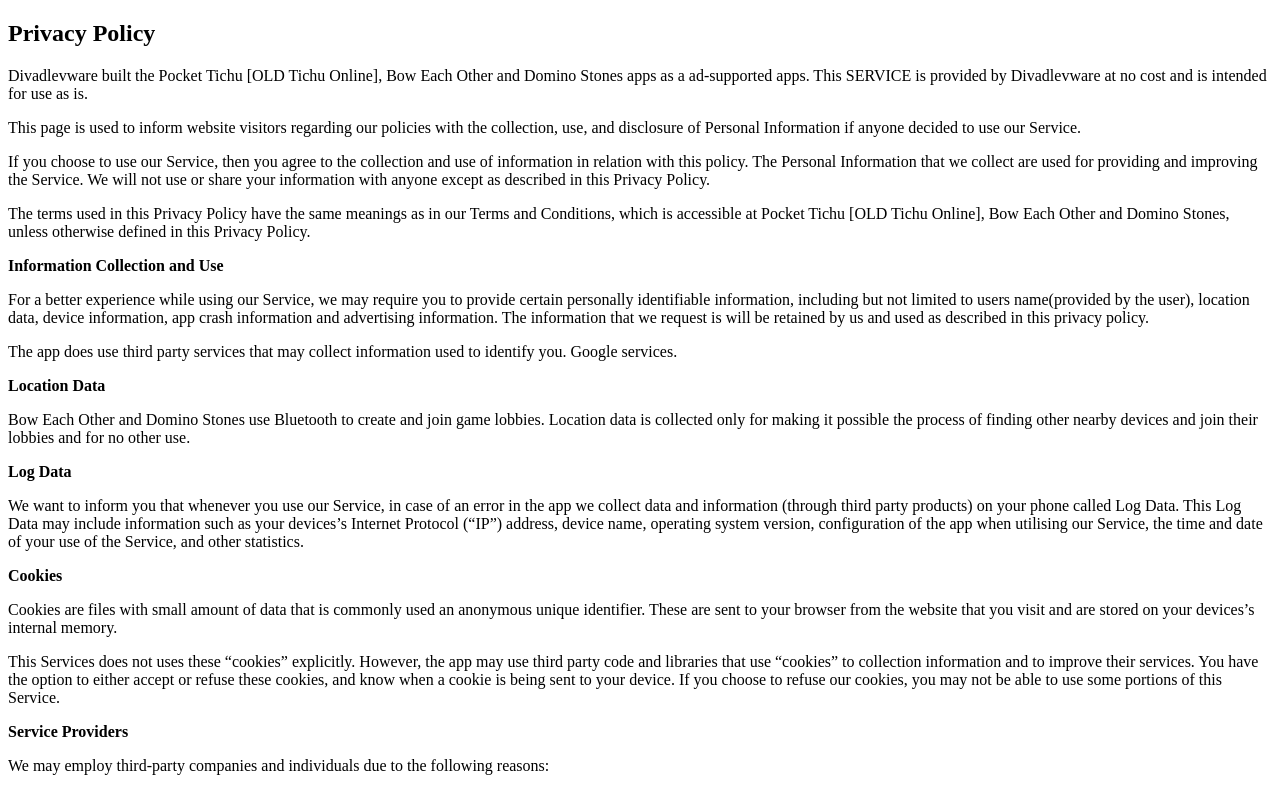
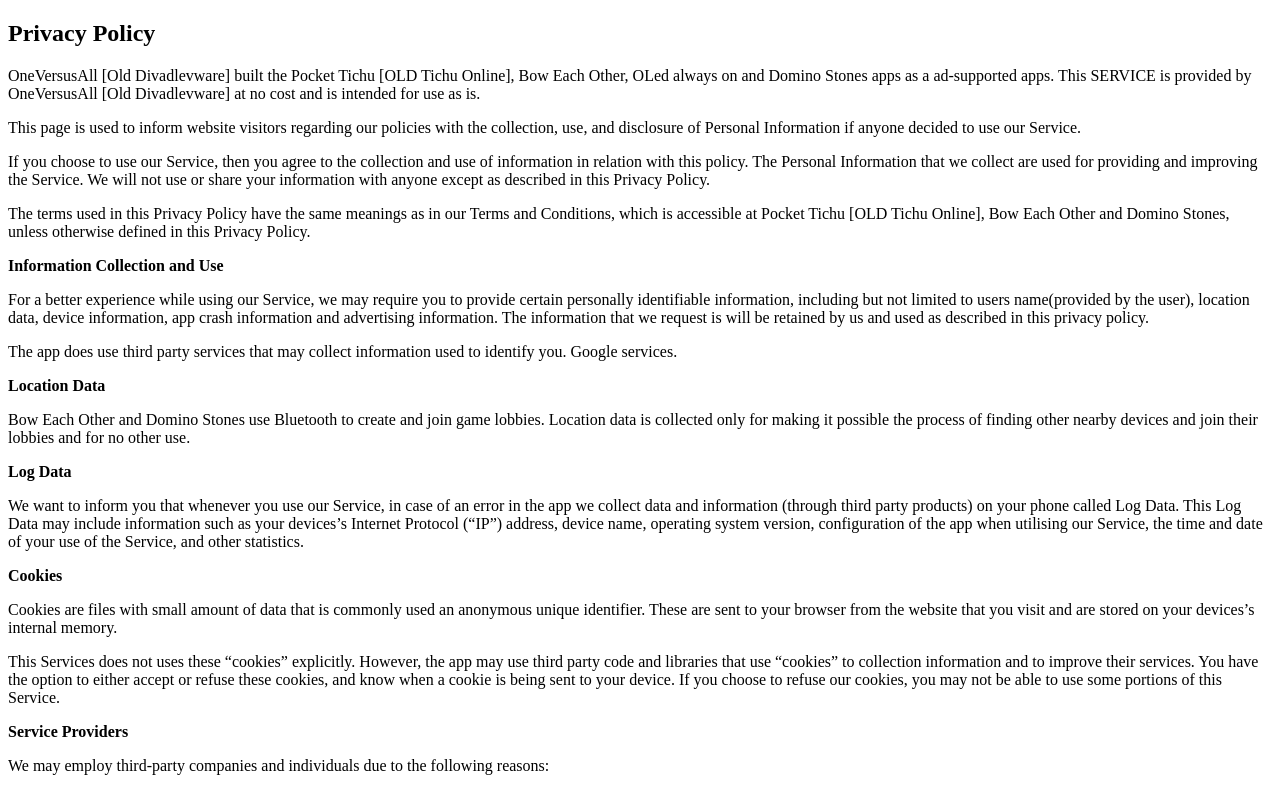
Before and after one commit to davidrkt/divadlevware, a plain HTML site: page index.html in a window 1280 px wide. Shown: the top 788 px of the page. Drawn offline with Linux system fonts and the light colour scheme.

Commit message:
Update index.html

```diff
--- a/index.html
+++ b/index.html
@@ -2,7 +2,7 @@
 <html>
 <body>
 <h2>Privacy Policy</h2>
-<p>Divadlevware built the Pocket Tichu [OLD Tichu Online], Bow Each Other and Domino Stones apps as a ad-supported apps. This SERVICE is provided by Divadlevware at no cost and is intended
+<p>OneVersusAll [Old Divadlevware] built the Pocket Tichu [OLD Tichu Online], Bow Each Other, OLed always on and Domino Stones apps as a ad-supported apps. This SERVICE is provided by OneVersusAll [Old Divadlevware] at no cost and is intended
     for use as is.</p>
 <p>This page is used to inform website visitors regarding our policies with the collection, use, and
     disclosure of Personal Information if anyone decided to use our Service.</p>
```
